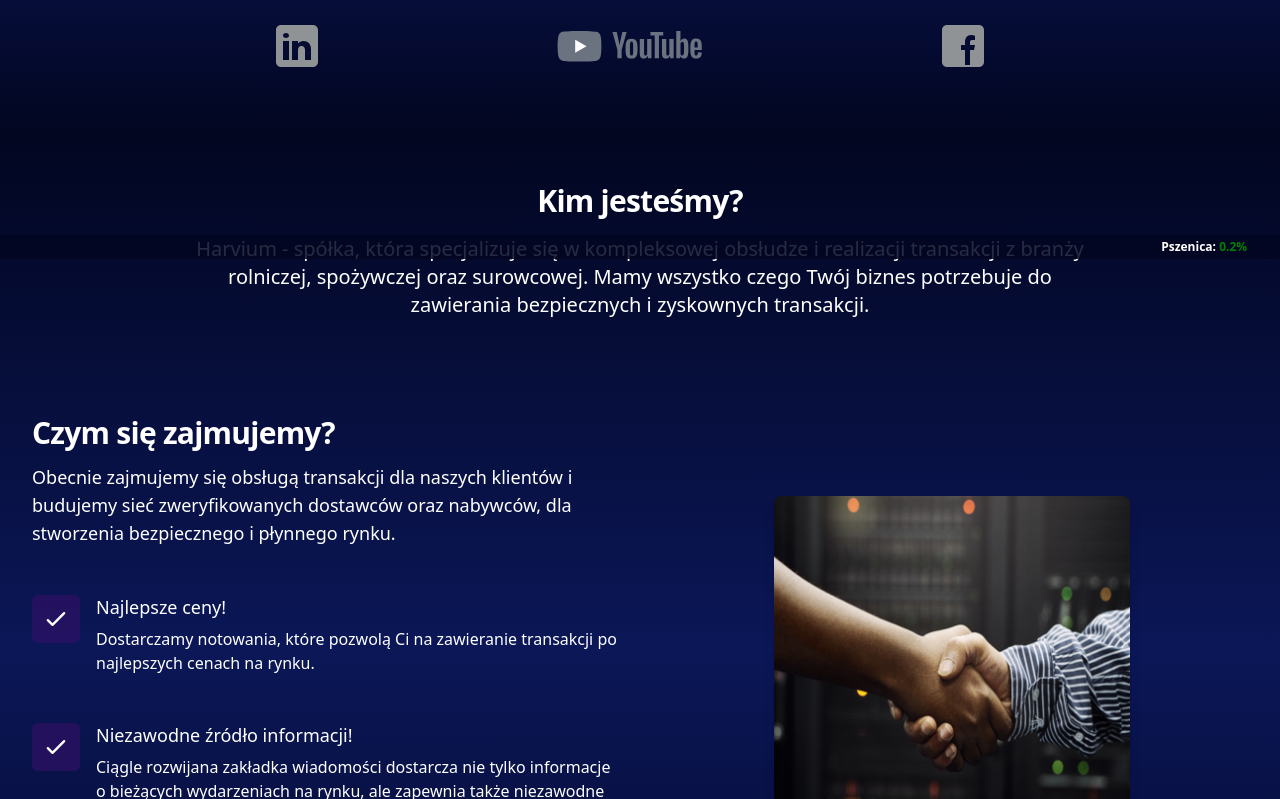
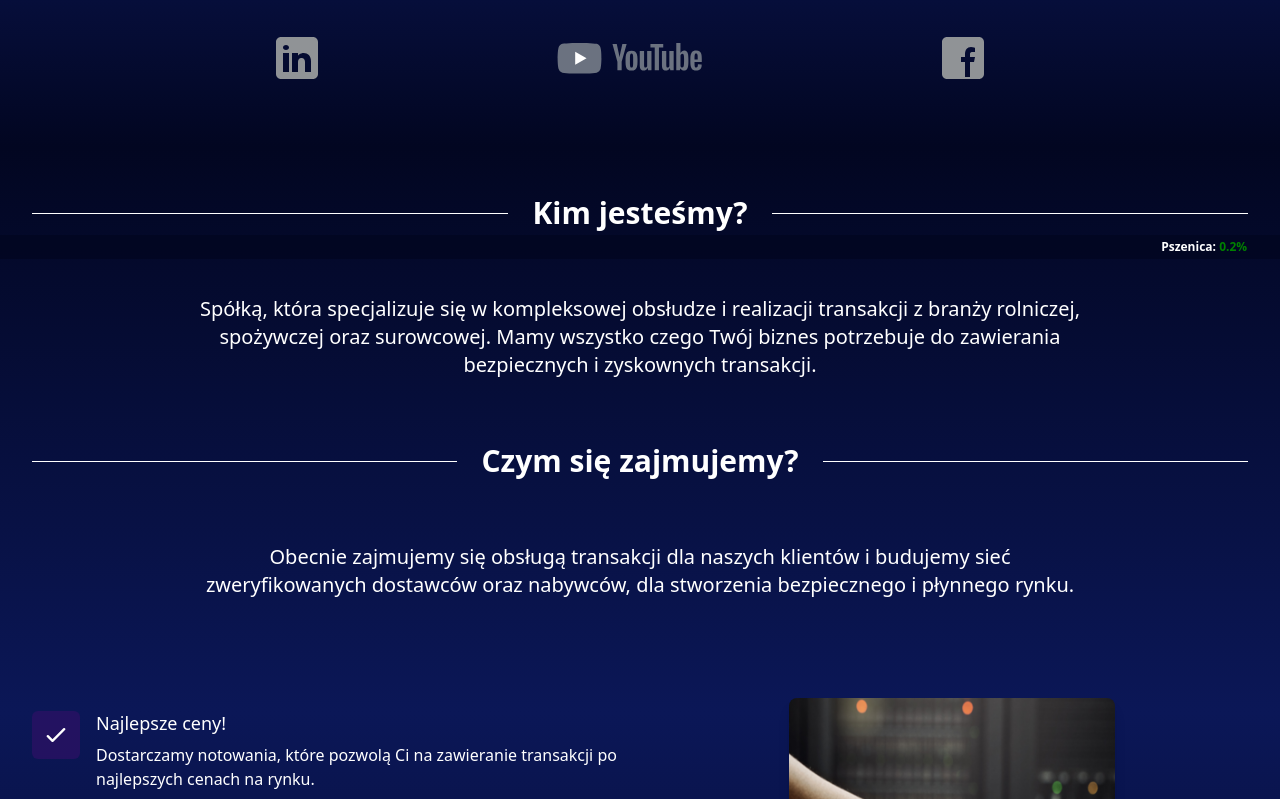
Before and after one commit to Harvium/Harviumv1, a React (Vite) app: page /About in a window 1280 px wide. Shown: the part 541-1340 px from the top of the page. Built offline with nearby package versions, Linux system fonts and the light colour scheme.

Commit message:
AboutUs update

```diff
--- a/src/routes/About/_components/Aboutus.jsx
+++ b/src/routes/About/_components/Aboutus.jsx
@@ -3,15 +3,27 @@ import kimjestesmyImg from '/src/assets/kimjestesmy.png';
 export default function Aboutus() {
 	return (
 		<section className="bg-background-primary text-white">
-	<div className="container max-w-xl p-6 py-12 mx-auto space-y-24 lg:px-8 lg:max-w-7xl pb-28">
+			<div className="container max-w-xl p-6 py-12 mx-auto space-y-16 lg:px-8 lg:max-w-7xl pb-28">
+				<span class="flex items-center">
+					<span class="h-px flex-1 bg-white"></span>
+					<span class="text-3xl font-bold shrink-0 px-6">Kim jesteśmy?</span>
+					<span class="h-px flex-1 bg-white"></span>
+				</span>
 				<div>
-			<h2 className="text-3xl font-bold tracking-tight text-center sm:text-3xl text-white">Kim jesteśmy?</h2>
-			<p className="max-w-4xl mx-auto mt-4 text-xl text-center text-white">Harvium - spółka, która specjalizuje się w kompleksowej obsłudze i realizacji transakcji z branży rolniczej, spożywczej oraz surowcowej. Mamy wszystko czego Twój biznes potrzebuje do zawierania bezpiecznych i zyskownych transakcji. </p>
+					<p className="max-w-4xl mx-auto mt-4 text-xl text-center text-white">Spółką, która specjalizuje się w kompleksowej obsłudze i realizacji transakcji z branży rolniczej, spożywczej oraz surowcowej. Mamy wszystko czego Twój biznes potrzebuje do zawierania bezpiecznych i zyskownych transakcji. </p>
 				</div>
+				<span class="flex items-center">
+					<span class="h-px flex-1 bg-white"></span>
+					<span class="text-3xl font-bold shrink-0 px-6">Czym się zajmujemy?</span>
+					<span class="h-px flex-1 bg-white"></span>
+				</span>
+				<div>
+					<p className="max-w-4xl mx-auto mt-4 text-xl text-center text-white">Obecnie zajmujemy się obsługą transakcji dla naszych klientów i budujemy sieć zweryfikowanych dostawców oraz nabywców, dla stworzenia bezpiecznego i płynnego rynku. </p>
+				</div>
+
 				<div className="grid lg:gap-8 lg:grid-cols-2 lg:items-center">
 					<div>
-				<h3 className="text-2xl font-bold tracking-tight sm:text-3xl text-white">Czym się zajmujemy?</h3>
-				<p className="mt-3 text-lg text-white">Obecnie zajmujemy się obsługą transakcji dla naszych klientów i budujemy sieć zweryfikowanych dostawców oraz nabywców, dla stworzenia bezpiecznego i płynnego rynku.</p>
+
 						<div className="mt-12 space-y-12">
 							<div className="flex">
 								<div className="flex-shrink-0">
@@ -59,7 +71,7 @@ export default function Aboutus() {
 							alt=""
 							src={kimjestesmyImg}
 							className="mx-auto rounded-lg shadow-lg"
-		  style={{ width: '60%', height: 'auto' }}
+							style={{ width: '55%', height: 'auto' }}
 						/>
 					</div>
 				</div>
--- a/src/routes/About/_components/Team.jsx
+++ b/src/routes/About/_components/Team.jsx
@@ -1 +1,36 @@
-        style={{ width: '50%', height: 'auto' }}
+export function Team() {
+    return (
+      <div className="rounded-xl overflow-hidden">
+        <div className="relative h-full w-full">
+          <img
+            src="https://images.unsplash.com/photo-1497436072909-60f360e1d4b1?ixlib=rb-4.0.3&ixid=MnwxMjA3fDB8MHxwaG90by1wYWdlfHx8fGVufDB8fHx8&auto=format&fit=crop&w=2560&q=80"
+            alt="image 1"
+            className="h-full w-full object-cover"
+          />
+          <div className="absolute inset-0 grid h-full w-full place-items-center bg-black/75">
+            <div className="w-3/4 text-center md:w-2/4">
+              <h1 className="mb-4 text-3xl md:text-4xl lg:text-5xl text-white">
+                The Beauty of Nature
+              </h1>
+              <p className="mb-12 opacity-80 text-white">
+                It is not so much for its beauty that the forest makes a claim
+                upon men's hearts, as for that subtle something, that quality
+                of air that emanation from old trees, that so wonderfully changes
+                and renews a weary spirit.
+              </p>
+              <div className="flex justify-center gap-2">
+                <button className="bg-white text-black py-2 px-4 rounded-lg">
+                  Explore
+                </button>
+                <button className="bg-transparent border border-white text-white py-2 px-4 rounded-lg">
+                  Gallery
+                </button>
+              </div>
+            </div>
+          </div>
+        </div>
+
+        {/* Repeat the above div structure for each slide */}
+      </div>
+    );
+  }
--- a/src/routes/About/_components/WhatWeDo.jsx
+++ b/src/routes/About/_components/WhatWeDo.jsx
@@ -13,7 +13,7 @@ const WhoWeAre = () => {
     return (
         <section className="bg-background-primary">
             <div className="py-8 px-4 mx-auto max-w-screen-xl text-center lg:py-16 lg:px-12">
-                <Link to="http://news.harvium.pl/" className="inline-flex justify-between items-center py-1 px-1 pr-4 mb-9 text-sm text-gray-700 bg-gray-300 rounded-full hover:bg-gray-400" role="alert">
+                <Link to="http://news.harvium.pl/" className="inline-flex justify-between items-center py-1 px-1 pr-4 mb-12 text-sm text-white bg-gray-700 rounded-full hover:bg-gray-500" role="alert">
                     <span className="text-xs bg-yellow-500 rounded-full text-black px-4 py-1.5 mr-3">Nowość</span>
                     <span className="text-sm font-medium">Niezależne źródło informacji już jest! Najnowsze wiadomości</span>
                     <svg className="ml-2 w-5 h-5" fill="currentColor" viewBox="0 0 20 20" xmlns="http://www.w3.org/2000/svg">
--- a/src/routes/About/_components/serviceMap.jsx
+++ b/src/routes/About/_components/serviceMap.jsx
@@ -2,14 +2,11 @@ import Reveal from "@/components/animations/reveal/reveal.jsx";
 
 const ServiceMap = () => {
     return (
-        <section className='w-full bg-background-primary flex max-lg:flex-col max-lg:items-center justify-end gap-16 pt-10'>
+        <section className='w-full bg-background-primary flex max-lg:flex-col max-lg:items-center justify-between gap-16 pt-10 items-center'>
             <div className='text-left lg:max-w-[576px] space-y-5 mx-5 text-lg text-white font-normal'>
                 <Reveal>
-                    <h2 className='text-2xl py-5 font-bold max-lg:text-center'>Masz pytania? Spotkajmy się!</h2>
+                    <h2 className='text-3xl py-5 font-bold max-lg:text-center'>Masz pytania? Spotkajmy się!</h2>
                     <p className='text-md py-5 font-medium max-lg:text-center'>Umów się z nami na spotkanie w Warszawie, Poznaniu, Kołobrzegu, Trójmieście lub Kwidzynie.</p>
-                </Reveal>
-                <Reveal>
-                    <p></p>
                 </Reveal>
             </div>
             {/*Change this to actual localization*/}
--- a/src/routes/About/page.jsx
+++ b/src/routes/About/page.jsx
@@ -10,6 +10,7 @@ import ScrollingBar from "/src/layouts/ScrollingBar"
 import MarketShare from './_components/MarketShare';
 import WhatWeDo from './_components/WhatWeDo';
 import Timeline from './_components/Timeline';
+import { Team } from './_components/Team';
 
 export default function About() {
   return (
@@ -22,6 +23,7 @@ export default function About() {
     <NavBar />
     <WhatWeDo />
     <Aboutus />
+
     <MarketShare />
     <Timeline />
     <ServiceMap />
--- a/src/routes/Contact/_components/ContactFooter.jsx
+++ b/src/routes/Contact/_components/ContactFooter.jsx
@@ -4,7 +4,7 @@ import { Link } from 'react-router-dom';
 
 export default function ContactFooter() {
     return (
-    <section className="bg-background-primary">
+    <section className="bg-[#020621]">
     <div className="container px-6 py-12 mx-auto">
         <div className="text-center">
 
```
Also changed, not shown: src/routes/About/_components/WhoWeAre.jsx (deleted). Lines whose indentation alone changed are shown as unchanged.
